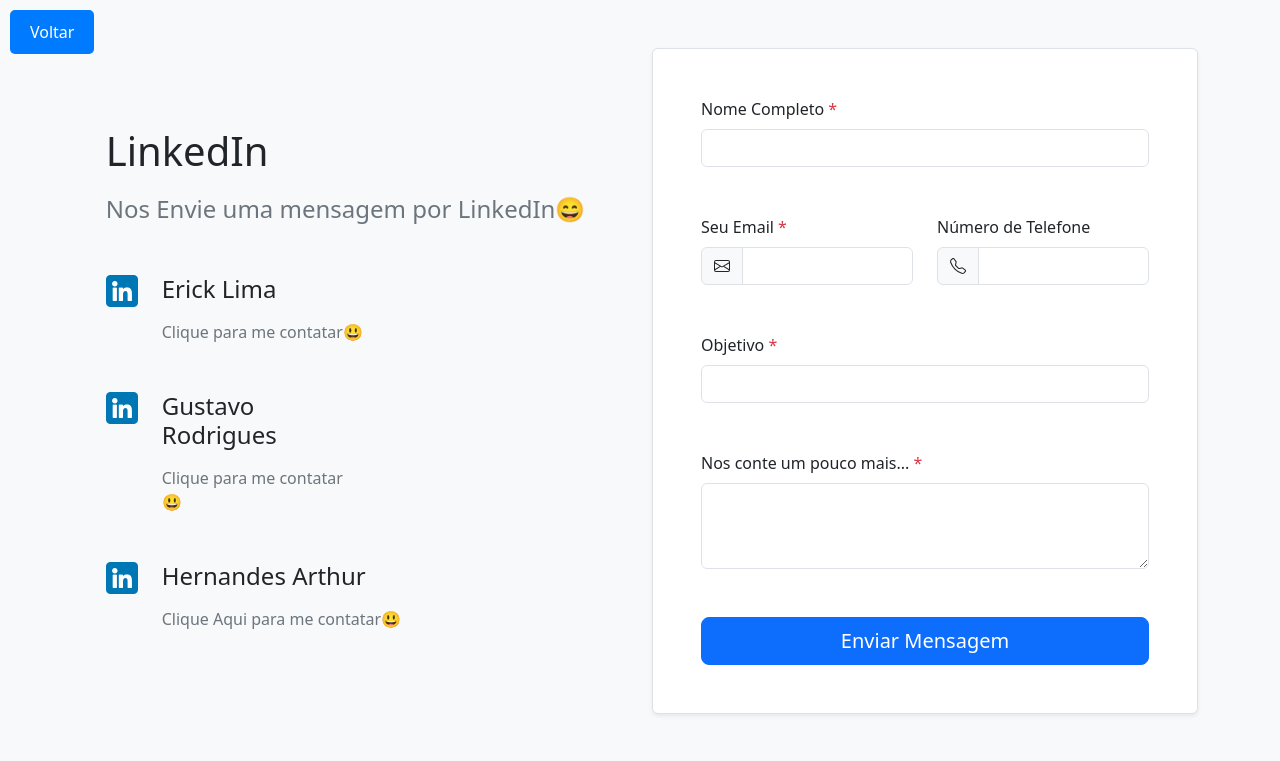
After one commit to gustavorods/2024_4_new_clothes_web, a PHP site: the page made by Fale Concosco.html in a window 1280 px wide. The commit adds this page. Shown: the top 761 px of the page. Run offline with PHP 8.4, Linux system fonts and the light colour scheme.

Commit message:
projeto finalizado

```diff
--- /dev/null
+++ b/Fale Concosco.html
@@ -0,0 +1,146 @@
+<!DOCTYPE html>
+<html lang="en">
+<head>
+    <meta charset="UTF-8">
+    <meta name="viewport" content="width=device-width, initial-scale=1.0">
+    <title>Fale Conosco</title>
+
+    <link rel="stylesheet" href="https://unpkg.com/bootstrap@5.3.3/dist/css/bootstrap.min.css">
+    <style>.btn-voltar {
+      position: fixed;
+      top: 10px; /* distância do topo */
+      left: 10px; /* distância da lateral esquerda */
+  }
+
+  .btn-azul {
+      background-color: #007bff; /* azul padrão */
+      color: white; /* texto branco */
+      border: none;
+      padding: 10px 20px;
+      border-radius: 5px; /* bordas arredondadas */
+      cursor: pointer;
+      font-size: 16px;
+  }
+
+  .btn-azul:hover {
+      background-color: #0056b3; /* azul mais escuro ao passar o mouse */
+  }
+  </style>
+</head>
+<body>
+    <!-- Contact 3 - Bootstrap Brain Component -->
+<section class="bg-light py-3 py-md-5">
+     <!-- Botão de voltar -->
+     <div class="btn-voltar">
+      <button class="btn-azul" onclick="window.history.back()">Voltar</button>
+  </div>
+
+    <div class="container">
+      <div class="row gy-3 gy-md-4 gy-lg-0 align-items-md-center">
+        <div class="col-12 col-lg-6">
+          <div class="row justify-content-xl-center">
+            <div class="col-12 col-xl-11">
+              <h2 class="h1 mb-3">LinkedIn</h2>
+              <p class="lead fs-4 text-secondary mb-5">Nos Envie uma mensagem por LinkedIn😄</p>
+              <div class="d-flex mb-5">
+                <div class="me-4 text-primary">
+                  <img src="assets/images/linkedin.png" alt="" width="32" height="32">
+                    <path fill-rule="evenodd" d="M8 1a3 3 0 1 0 0 6 3 3 0 0 0 0-6zM4 4a4 4 0 1 1 4.5 3.969V13.5a.5.5 0 0 1-1 0V7.97A4 4 0 0 1 4 3.999zm2.493 8.574a.5.5 0 0 1-.411.575c-.712.118-1.28.295-1.655.493a1.319 1.319 0 0 0-.37.265.301.301 0 0 0-.057.09V14l.002.008a.147.147 0 0 0 .016.033.617.617 0 0 0 .145.15c.165.13.435.27.813.395.751.25 1.82.414 3.024.414s2.273-.163 3.024-.414c.378-.126.648-.265.813-.395a.619.619 0 0 0 .146-.15.148.148 0 0 0 .015-.033L12 14v-.004a.301.301 0 0 0-.057-.09 1.318 1.318 0 0 0-.37-.264c-.376-.198-.943-.375-1.655-.493a.5.5 0 1 1 .164-.986c.77.127 1.452.328 1.957.594C12.5 13 13 13.4 13 14c0 .426-.26.752-.544.977-.29.228-.68.413-1.116.558-.878.293-2.059.465-3.34.465-1.281 0-2.462-.172-3.34-.465-.436-.145-.826-.33-1.116-.558C3.26 14.752 3 14.426 3 14c0-.599.5-1 .961-1.243.505-.266 1.187-.467 1.957-.594a.5.5 0 0 1 .575.411z" />
+                  </svg>
+                </div>
+                <div>
+                  <h4 class="mb-3">Erick Lima</h4>
+                  <a class="link-secondary text-decoration-none" href="https://www.linkedin.com/in/erickflm">Clique para me contatar😃</a>
+
+                </div>
+              </div>
+              <div class="row mb-5">
+
+                <div class="col-12 col-sm-6">
+                  <div class="d-flex mb-0">
+                    <div class="me-4 text-primary">
+                      <img src="assets/images/linkedin.png" alt="" width="32" height="32">
+                        <path d="M2 2a2 2 0 0 0-2 2v8.01A2 2 0 0 0 2 14h5.5a.5.5 0 0 0 0-1H2a1 1 0 0 1-.966-.741l5.64-3.471L8 9.583l7-4.2V8.5a.5.5 0 0 0 1 0V4a2 2 0 0 0-2-2H2Zm3.708 6.208L1 11.105V5.383l4.708 2.825ZM1 4.217V4a1 1 0 0 1 1-1h12a1 1 0 0 1 1 1v.217l-7 4.2-7-4.2Z" />
+                        <path d="M14.247 14.269c1.01 0 1.587-.857 1.587-2.025v-.21C15.834 10.43 14.64 9 12.52 9h-.035C10.42 9 9 10.36 9 12.432v.214C9 14.82 10.438 16 12.358 16h.044c.594 0 1.018-.074 1.237-.175v-.73c-.245.11-.673.18-1.18.18h-.044c-1.334 0-2.571-.788-2.571-2.655v-.157c0-1.657 1.058-2.724 2.64-2.724h.04c1.535 0 2.484 1.05 2.484 2.326v.118c0 .975-.324 1.39-.639 1.39-.232 0-.41-.148-.41-.42v-2.19h-.906v.569h-.03c-.084-.298-.368-.63-.954-.63-.778 0-1.259.555-1.259 1.4v.528c0 .892.49 1.434 1.26 1.434.471 0 .896-.227 1.014-.643h.043c.118.42.617.648 1.12.648Zm-2.453-1.588v-.227c0-.546.227-.791.573-.791.297 0 .572.192.572.708v.367c0 .573-.253.744-.564.744-.354 0-.581-.215-.581-.8Z" />
+                      </svg>
+                    </div>
+                    <div>
+                      <h4 class="mb-3">Gustavo Rodrigues</h4>
+                      <p class="mb-0">
+                        <a class="link-secondary text-decoration-none" href="https://www.linkedin.com/search/results/all/?fetchDeterministicClustersOnly=true&heroEntityKey=urn%3Ali%3Afsd_profile%3AACoAAEXiwOgBObSajadCqej3N67WFNivj6Fo8mU&keywords=gustavo%20rodrigues&origin=RICH_QUERY_SUGGESTION&position=1&searchId=e106b06f-f41b-49b3-bc45-f532a64e62ce&sid=(X%3B&spellCorrectionEnabled=false">Clique para me contatar😃</a>
+                      </p>
+                    </div>
+                  </div>
+                </div>
+              </div>
+              <div class="d-flex">
+                <div class="me-4 text-primary">
+                  <img src="assets/images/linkedin.png" alt="" width="32" height="32">
+                    <path d="M8.5 5.5a.5.5 0 0 0-1 0v3.362l-1.429 2.38a.5.5 0 1 0 .858.515l1.5-2.5A.5.5 0 0 0 8.5 9V5.5z" />
+                    <path d="M6.5 0a.5.5 0 0 0 0 1H7v1.07a7.001 7.001 0 0 0-3.273 12.474l-.602.602a.5.5 0 0 0 .707.708l.746-.746A6.97 6.97 0 0 0 8 16a6.97 6.97 0 0 0 3.422-.892l.746.746a.5.5 0 0 0 .707-.708l-.601-.602A7.001 7.001 0 0 0 9 2.07V1h.5a.5.5 0 0 0 0-1h-3zm1.038 3.018a6.093 6.093 0 0 1 .924 0 6 6 0 1 1-.924 0zM0 3.5c0 .753.333 1.429.86 1.887A8.035 8.035 0 0 1 4.387 1.86 2.5 2.5 0 0 0 0 3.5zM13.5 1c-.753 0-1.429.333-1.887.86a8.035 8.035 0 0 1 3.527 3.527A2.5 2.5 0 0 0 13.5 1z" />
+                  </svg>
+                </div>
+                <div>
+                  <h4 class="mb-3">Hernandes Arthur</h4>
+                  <div class="d-flex mb-1">
+                    <a class="link-secondary text-decoration-none" href="https://www.linkedin.com/in/hernandes-arthur-986332216/">Clique Aqui para me contatar😃</a>
+                  </div>
+                </div>
+              </div>
+            </div>
+          </div>
+        </div>
+        <div class="col-12 col-lg-6">
+          <div class="bg-white border rounded shadow-sm overflow-hidden">
+
+            <form action="#!">
+              <div class="row gy-4 gy-xl-5 p-4 p-xl-5">
+                <div class="col-12">
+                  <label for="fullname" class="form-label">Nome Completo <span class="text-danger">*</span></label>
+                  <input type="text" class="form-control" id="fullname" name="fullname" value="" required>
+                </div>
+                <div class="col-12 col-md-6">
+                  <label for="email" class="form-label">Seu Email <span class="text-danger">*</span></label>
+                  <div class="input-group">
+                    <span class="input-group-text">
+                      <svg xmlns="http://www.w3.org/2000/svg" width="16" height="16" fill="currentColor" class="bi bi-envelope" viewBox="0 0 16 16">
+                        <path d="M0 4a2 2 0 0 1 2-2h12a2 2 0 0 1 2 2v8a2 2 0 0 1-2 2H2a2 2 0 0 1-2-2V4Zm2-1a1 1 0 0 0-1 1v.217l7 4.2 7-4.2V4a1 1 0 0 0-1-1H2Zm13 2.383-4.708 2.825L15 11.105V5.383Zm-.034 6.876-5.64-3.471L8 9.583l-1.326-.795-5.64 3.47A1 1 0 0 0 2 13h12a1 1 0 0 0 .966-.741ZM1 11.105l4.708-2.897L1 5.383v5.722Z" />
+                      </svg>
+                    </span>
+                    <input type="email" class="form-control" id="email" name="email" value="" required>
+                  </div>
+                </div>
+                <div class="col-12 col-md-6">
+                  <label for="phone" class="form-label">Número de Telefone</label>
+                  <div class="input-group">
+                    <span class="input-group-text">
+                      <svg xmlns="http://www.w3.org/2000/svg" width="16" height="16" fill="currentColor" class="bi bi-telephone" viewBox="0 0 16 16">
+                        <path d="M3.654 1.328a.678.678 0 0 0-1.015-.063L1.605 2.3c-.483.484-.661 1.169-.45 1.77a17.568 17.568 0 0 0 4.168 6.608 17.569 17.569 0 0 0 6.608 4.168c.601.211 1.286.033 1.77-.45l1.034-1.034a.678.678 0 0 0-.063-1.015l-2.307-1.794a.678.678 0 0 0-.58-.122l-2.19.547a1.745 1.745 0 0 1-1.657-.459L5.482 8.062a1.745 1.745 0 0 1-.46-1.657l.548-2.19a.678.678 0 0 0-.122-.58L3.654 1.328zM1.884.511a1.745 1.745 0 0 1 2.612.163L6.29 2.98c.329.423.445.974.315 1.494l-.547 2.19a.678.678 0 0 0 .178.643l2.457 2.457a.678.678 0 0 0 .644.178l2.189-.547a1.745 1.745 0 0 1 1.494.315l2.306 1.794c.829.645.905 1.87.163 2.611l-1.034 1.034c-.74.74-1.846 1.065-2.877.702a18.634 18.634 0 0 1-7.01-4.42 18.634 18.634 0 0 1-4.42-7.009c-.362-1.03-.037-2.137.703-2.877L1.885.511z" />
+                      </svg>
+                    </span>
+                    <input type="tel" class="form-control" id="phone" name="phone" value="">
+                  </div>
+                </div>
+                <div class="col-12">
+                  <label for="subject" class="form-label">Objetivo <span class="text-danger">*</span></label>
+                  <input type="text" class="form-control" id="subject" name="subject" value="" required>
+                </div>
+                <div class="col-12">
+                  <label for="message" class="form-label">Nos conte um pouco mais... <span class="text-danger">*</span></label>
+                  <textarea class="form-control" id="message" name="message" rows="3" required></textarea>
+                </div>
+                <div class="col-12">
+                  <div class="d-grid">
+                    <button class="btn btn-primary btn-lg" type="submit">Enviar Mensagem</button>
+                  </div>
+                </div>
+              </div>
+            </form>
+
+          </div>
+        </div>
+      </div>
+    </div>
+  </section>
+</body>
+</html>
--- a/Home-Administrador.html
+++ b/Home-Administrador.html
@@ -57,7 +57,7 @@
           <li><a href="Alteracao.html">Alteração</a></li>
           <li><a href="Pesquisar.html">Pesquisar</a></li>
           <li><a href="Team.html">Desenvolvedores</a></li>
-          <li><a href="#">Fale Conosco</a></li>
+          <li><a href="Fale Concosco.html">Fale Conosco</a></li>
         </ul>
         <i class="mobile-nav-toggle d-xl-none bi bi-list"></i>
       </nav>
--- a/assets/pages/Cadastro-Doadores.php
+++ b/assets/pages/Cadastro-Doadores.php
@@ -97,7 +97,7 @@
 
         <div class="form-group">
             <label for="cpf">CPF</label>
-            <input type="text" class="form-control" id="cpf" placeholder="Informe o CPF do Doador" name="txtCPF" required>
+            <input type="number" class="form-control" id="cpf" placeholder="Informe o CPF do Doador" name="txtCPF" required>
         </div>
 
         <div class="form-group">
--- a/assets/pages/Cadastro-Ongs.php
+++ b/assets/pages/Cadastro-Ongs.php
@@ -96,7 +96,7 @@
 
         <div class="form-group">
             <label for="cnpj">CNPJ</label>
-            <input type="text" class="form-control" id="cnpj" placeholder="Informe o CNPJ da ONG" name="txtCNPJ" required>
+            <input type="number" class="form-control" id="cnpj" placeholder="Informe o CNPJ da ONG" name="txtCNPJ" required>
         </div>
 
         <div class="form-group">
@@ -106,7 +106,7 @@
 
         <div class="form-group">
             <label for="telefone">Telefone</label>
-            <input type="text" class="form-control" id="telefone" placeholder="Informe o telefone da ONG" name="txtTelefone" required>
+            <input type="number" class="form-control" id="telefone" placeholder="Informe o telefone da ONG" name="txtTelefone" required>
         </div>
 
         <div class="form-group">
--- a/assets/pages/atualizar_doacao.php
+++ b/assets/pages/atualizar_doacao.php
@@ -134,7 +134,7 @@
 
             <div class="buttons">
                 <button type="submit" class="btn alterar" name="alterar">Alterar Data</button>
-                <a href="/../newClothesWeb/assets/pages/home_doador.php" class="btn voltar">Voltar para Home</a>
+                <a href="/../2024_4_new_clothes_web/assets/pages/home_doador.php" class="btn voltar">Voltar para Home</a>
             </div>
         </form>
     </div>
--- a/assets/pages/doacao2.php
+++ b/assets/pages/doacao2.php
@@ -64,6 +64,9 @@
         button:hover {
             background-color: #8C4A2E;
         }
+        a{
+            color: #ffffff;
+        }
     </style>
 </head>
 <body>
@@ -103,7 +106,7 @@
         <!-- Botões -->
         <div class="btn-container">
             <button><a href="./adicionar_novo_item_doacao.php">Adicionar Novo Item</a></button>
-            <button><a href="/../newClothesWeb/assets/pages/home_doador.php">Finalizar Doação</a></button>
+            <button><a href="/../2024_4_new_clothes_web/assets/pages/home_doador.php">Finalizar Doação</a></button>
         </div>
     </div>
 </body>
--- a/assets/pages/excluir_doacao.php
+++ b/assets/pages/excluir_doacao.php
@@ -122,7 +122,7 @@
             <input type="text" id="idDoacao" name="idDoacao" required placeholder="Digite o ID da doação">
             <div class="buttons">
                 <button type="submit" class="btn excluir" name="excluir">Excluir</button>
-                <a href="/../newClothesWeb/assets/pages/home_doador.php" class="btn voltar">Voltar para Home</a>
+                <a href="/../2024_4_new_clothes_web/assets/pages/home_doador.php" class="btn voltar">Voltar para Home</a>
             </div>
         </form>
     </div>
--- a/assets/pages/home_ong.php
+++ b/assets/pages/home_ong.php
@@ -79,8 +79,9 @@
         <h1>ONG New Cloths</h1>
     </header>
     <nav>
-        <a href="/../newClothesWeb/index.php">Sair</a>
-        <a href="/../newClothesWeb/Team.html">Team</a>
+        <a href="/../2024_4_new_clothes_web/index.php">Sair</a>
+        <a href="/../2024_4_new_clothes_web/Team.html">Team</a>
+        <a href="/../2024_4_new_clothes_web/Fale Concosco.html">Fale conosco</a>
     </nav>
     <main>
         <h2>Doações a serem recebidas</h2>
--- a/index.php
+++ b/index.php
@@ -142,10 +142,6 @@
                 <input type="password" id="senha" name="senha" required>
             </div>
             <button type="submit" name="Entrar">Entrar</button>
-            <br>
-            <a href="#">Cadastrar doador</a>
-            <br><br>
-            <a href="#">Cadastrar ONG</a>
         </form>
     </div>
 
```
Also changed, not shown: assets/pages/home_doador.php (+7 -6 lines), assets/images/linkedin.png (added).
